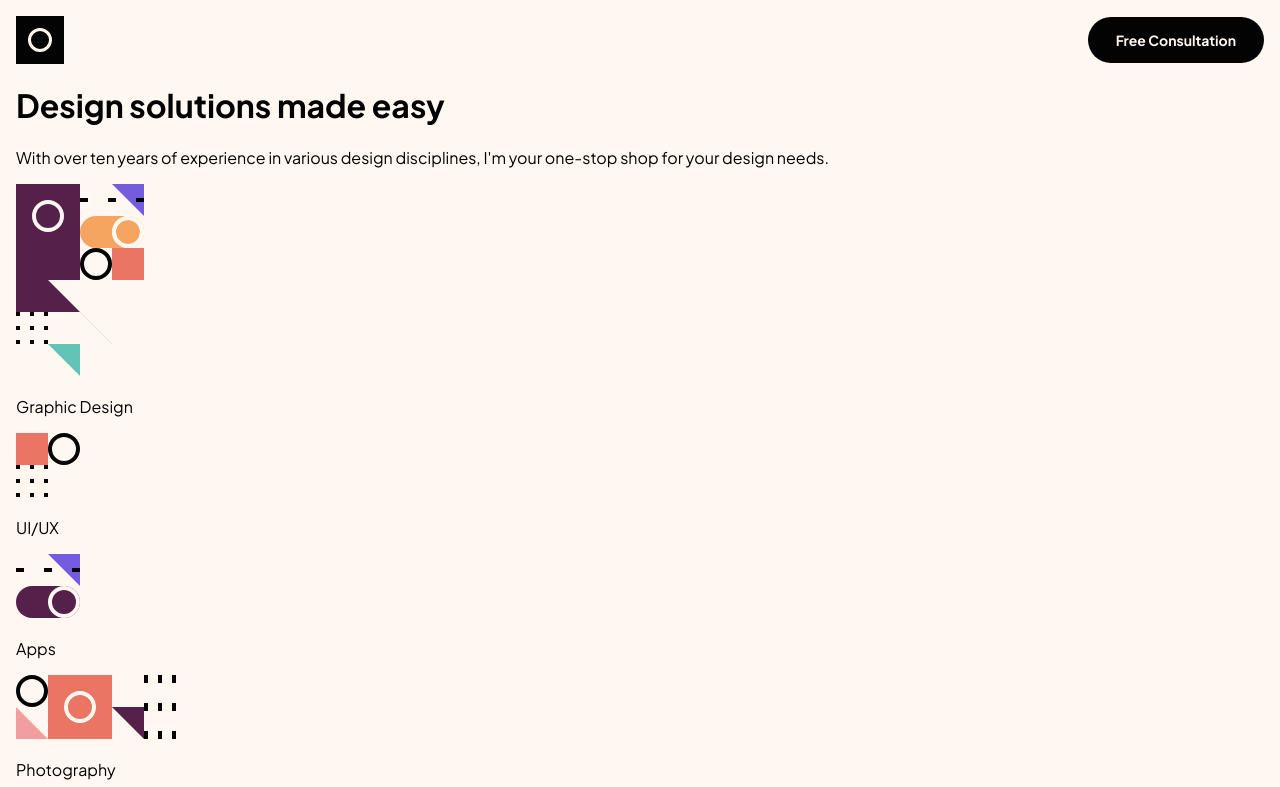
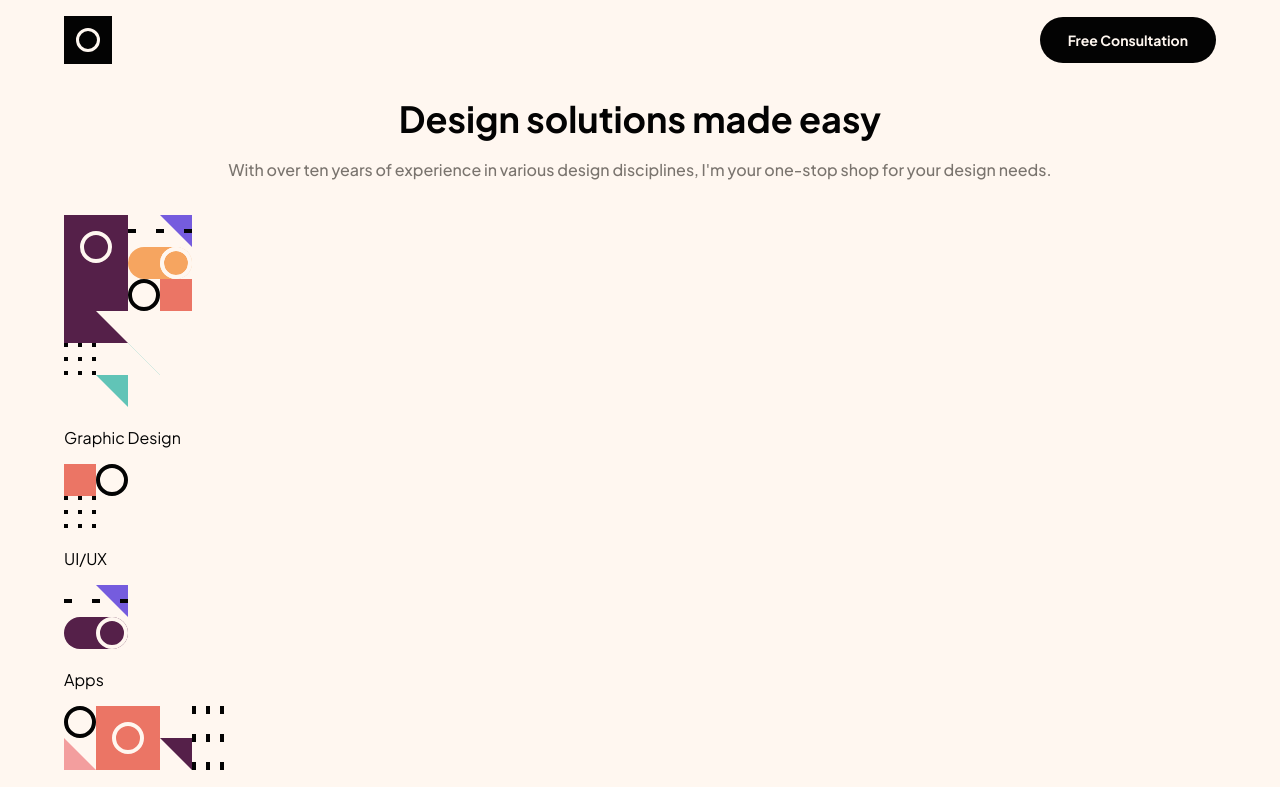
Before and after one commit to surrealgee/single-page-design-portfolio, a plain HTML site: page index.html in a window 1280 px wide. Shown: the top 787 px of the page. Drawn offline with Linux system fonts and the light colour scheme.

Commit message:
Style hero section header and body

```diff
--- a/style.css
+++ b/style.css
@@ -10,8 +10,15 @@ body {
 body {
   font-family: "Plus Jakarta Sans", sans-serif;
   background: #fff7f0;
-  padding: 1em;
+  color: #030303;
 }
+
+.wrapper {
+  width: 90%;
+  margin: 1em auto;
+}
+
+/* Header Section */
 
 .header {
   display: flex;
@@ -36,3 +43,22 @@ body {
   background: #030303;
   color: #fff7f0;
 }
+
+/* Hero Section */
+
+.hero__info {
+  text-align: center;
+  margin: 2em 0;
+}
+
+.hero__title {
+  font-weight: 700;
+  font-size: 2.25rem;
+  margin: 0;
+}
+
+.hero__body {
+  font-weight: 500;
+  line-height: 1.6;
+  color: #7a746e;
+}
```
